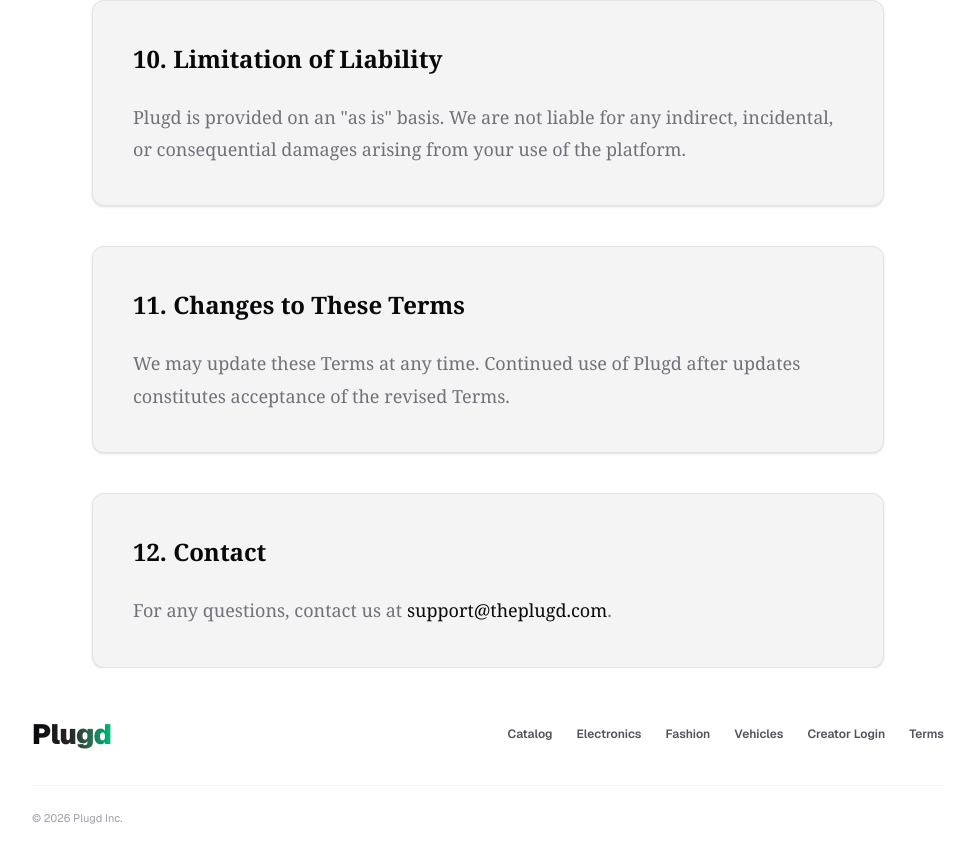
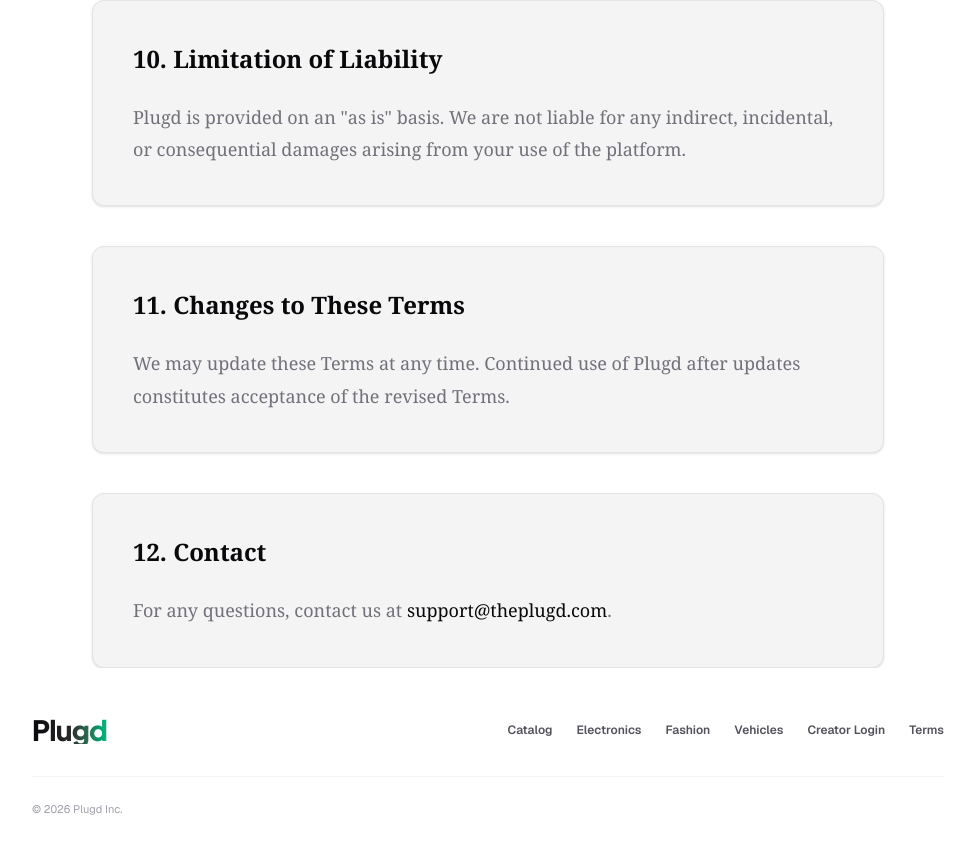
Before and after one commit to Ravishankar802/The-Plugd, a Next.js app: page /terms-of-service in a window 1280 px wide. Shown: the part 3210-4072 px from the top of the page, without its empty margins (152-1127 px from the left). Built offline with nearby package versions, Linux system fonts and the light colour scheme.

Commit message:
style(branding): update Plugd wordmark font to Plus Jakarta Sans

```diff
--- a/src/app/globals.css
+++ b/src/app/globals.css
@@ -43,6 +43,7 @@
   --color-selected-foreground: var(--selected-foreground);
   --font-sans: var(--font-geist-sans);
   --font-mono: var(--font-geist-mono);
+  --font-logo: var(--font-logo);
   --animate-shimmer: shimmer 2s infinite;
   --animate-shine: shine 4.5s infinite linear;
 
@@ -78,6 +79,10 @@ body {
   -webkit-font-smoothing: antialiased;
   -moz-osx-font-smoothing: grayscale;
   overflow-x: hidden;
+}
+
+.font-logo {
+  font-family: var(--font-logo), var(--font-sans), sans-serif;
 }
 
 /* Custom Table Styles to match AnonCrib */
--- a/src/app/layout.tsx
+++ b/src/app/layout.tsx
@@ -1,5 +1,5 @@
 import type { Metadata } from "next";
-import { Geist, Geist_Mono, EB_Garamond } from "next/font/google";
+import { Geist, Geist_Mono, EB_Garamond, Plus_Jakarta_Sans } from "next/font/google";
 import { Analytics } from "@vercel/analytics/next";
 import "./globals.css";
 
@@ -16,6 +16,12 @@ const geistMono = Geist_Mono({
 const ebGaramond = EB_Garamond({
   variable: "--font-eb-garamond",
   subsets: ["latin"],
+});
+
+const plusJakartaSans = Plus_Jakarta_Sans({
+  variable: "--font-logo",
+  subsets: ["latin"],
+  weight: ["700", "800"],
 });
 
 export const metadata: Metadata = {
@@ -60,7 +66,7 @@ export default function RootLayout({
 }>) {
   return (
     <html lang="en" suppressHydrationWarning>
-      <body className={`${geistSans.variable} ${geistMono.variable} ${ebGaramond.variable} min-h-screen bg-background text-foreground selection:bg-foreground selection:text-background transition-colors duration-300`}>
+      <body className={`${geistSans.variable} ${geistMono.variable} ${ebGaramond.variable} ${plusJakartaSans.variable} min-h-screen bg-background text-foreground selection:bg-foreground selection:text-background transition-colors duration-300`}>
         <ThemeProvider
           attribute="class"
           defaultTheme="system"
--- a/src/components/Footer.tsx
+++ b/src/components/Footer.tsx
@@ -20,7 +20,7 @@ export default function Footer({ showBorder = true }: FooterProps) {
       <div className="mx-auto max-w-7xl px-4 md:px-6">
         <div className="flex flex-col md:flex-row md:items-center md:justify-between gap-6 pb-8 border-b border-zinc-100">
           <Link href="/" className="group flex shrink-0 items-center">
-            <span className="text-2xl md:text-[28px] font-black tracking-tight bg-gradient-to-r from-zinc-950 via-zinc-800 to-emerald-500 bg-clip-text text-transparent select-none">
+            <span className="font-logo text-2xl md:text-[28px] font-extrabold tracking-[-0.03em] bg-gradient-to-r from-zinc-950 via-zinc-800 to-emerald-500 bg-clip-text text-transparent select-none leading-none">
               Plugd
             </span>
           </Link>
--- a/src/components/Header.tsx
+++ b/src/components/Header.tsx
@@ -44,7 +44,7 @@ export default function Header({
       <div className="mx-auto flex max-w-7xl items-center justify-between gap-3 px-4 py-3 md:gap-6 md:px-6 md:py-3.5">
         {/* Left: Logo & Wordmark */}
         <Link href="/" className="group flex shrink-0 items-center">
-          <span className="text-2xl md:text-[28px] font-black tracking-tight bg-gradient-to-r from-zinc-950 via-zinc-800 to-orange-500 bg-clip-text text-transparent select-none">
+          <span className="font-logo text-2xl md:text-[28px] font-extrabold tracking-[-0.03em] bg-gradient-to-r from-zinc-950 via-zinc-800 to-orange-500 bg-clip-text text-transparent select-none leading-none">
             Plugd
           </span>
         </Link>
```
